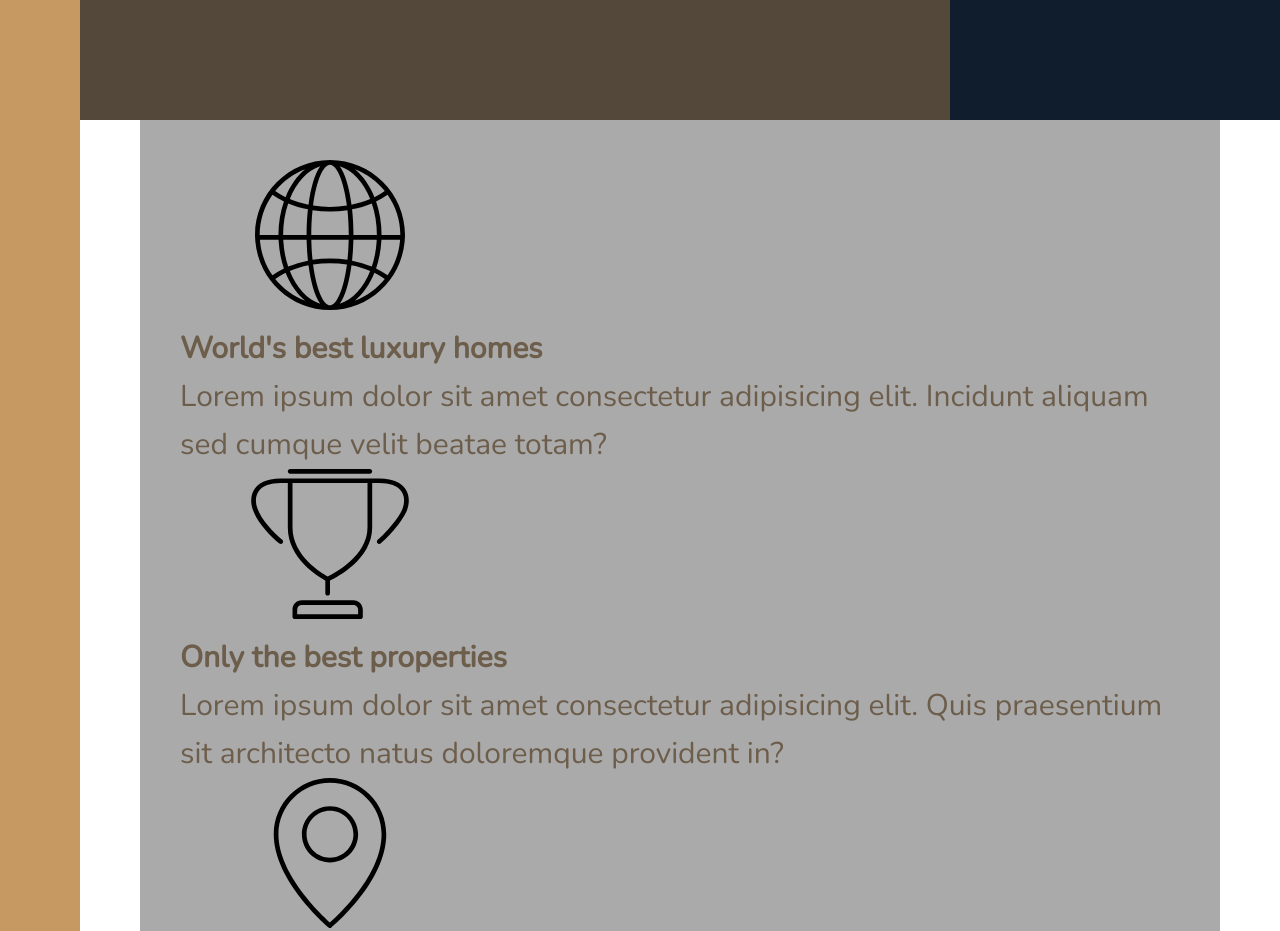
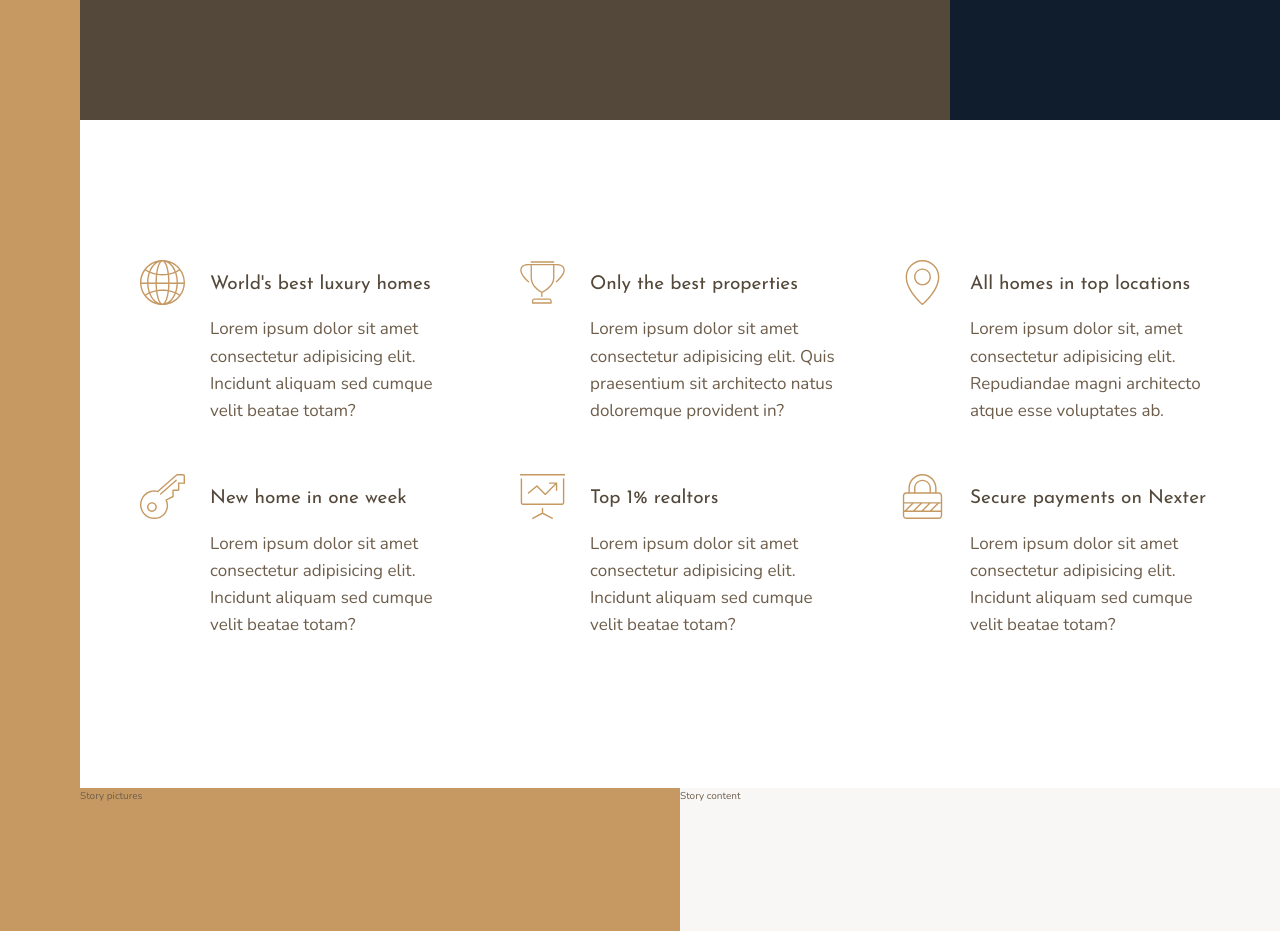
Before and after one commit to loxt/nexter, a website: page index.html in a window 1280 px wide. Shown: the part 520-1451 px from the top of the page. Drawn offline with nearby package versions, Linux system fonts and the light colour scheme.

Commit message:
feat: add auto fit columns

```diff
--- a/index.html
+++ b/index.html
@@ -32,7 +32,7 @@
         <svg class="feature__icon">
           <use xlink:href="img/sprite.svg#icon-global"></use>
         </svg>
-        <h4 class="heading-4">World's best luxury homes</h4>
+        <h4 class="heading-4 heading-4--dark">World's best luxury homes</h4>
         <p class="feature__text">Lorem ipsum dolor sit amet consectetur adipisicing elit. Incidunt aliquam sed cumque
           velit beatae totam?</p>
       </div>
@@ -40,21 +40,21 @@
         <svg class="feature__icon">
           <use xlink:href="img/sprite.svg#icon-trophy"></use>
         </svg>
-        <h4 class="heading-4">Only the best properties</h4>
+        <h4 class="heading-4 heading-4--dark">Only the best properties</h4>
         <p class="feature__text">Lorem ipsum dolor sit amet consectetur adipisicing elit. Quis praesentium sit architecto natus doloremque provident in?</p>
       </div>
       <div class="feature">
         <svg class="feature__icon">
           <use xlink:href="img/sprite.svg#icon-map-pin"></use>
         </svg>
-        <h4 class="heading-4">All homes in top locations</h4>
+        <h4 class="heading-4 heading-4--dark">All homes in top locations</h4>
         <p class="feature__text">Lorem ipsum dolor sit, amet consectetur adipisicing elit. Repudiandae magni architecto atque esse voluptates ab.</p>
       </div>
       <div class="feature">
         <svg class="feature__icon">
           <use xlink:href="img/sprite.svg#icon-key"></use>
         </svg>
-        <h4 class="heading-4">New home in one week</h4>
+        <h4 class="heading-4 heading-4--dark">New home in one week</h4>
         <p class="feature__text">Lorem ipsum dolor sit amet consectetur adipisicing elit. Incidunt aliquam sed cumque
           velit beatae totam?</p>
       </div>
@@ -62,7 +62,7 @@
         <svg class="feature__icon">
           <use xlink:href="img/sprite.svg#icon-presentation"></use>
         </svg>
-        <h4 class="heading-4">Top 1% realtors</h4>
+        <h4 class="heading-4 heading-4--dark">Top 1% realtors</h4>
         <p class="feature__text">Lorem ipsum dolor sit amet consectetur adipisicing elit. Incidunt aliquam sed cumque
           velit beatae totam?</p>
       </div>
@@ -70,7 +70,7 @@
         <svg class="feature__icon">
           <use xlink:href="img/sprite.svg#icon-lock"></use>
         </svg>
-        <h4 class="heading-4">Secure payments on Nexter</h4>
+        <h4 class="heading-4 heading-4--dark">Secure payments on Nexter</h4>
         <p class="feature__text">Lorem ipsum dolor sit amet consectetur adipisicing elit. Incidunt aliquam sed cumque
           velit beatae totam?</p>
       </div>
--- a/sass/_base.scss
+++ b/sass/_base.scss
@@ -41,9 +41,4 @@ body {
                          [sidebar-end full-start] minmax(6rem, 1fr)
                          [center-start] repeat(8, [col-start] minmax(min-content, 14rem) [col-end])
                          [center-end] minmax(6rem, 1fr) [full-end];
-
-  & > * {
-    padding: 40px;
-    font-size: 3rem;
-  }
 }
--- a/sass/_features.scss
+++ b/sass/_features.scss
@@ -1,4 +1,31 @@
 .features {
-  background-color: $color-grey-light-2;
   grid-column: center-start / center-end;
+
+  margin: 15rem 0;
+
+  display: grid;
+  // grid-template-columns: repeat(3, 1fr);
+  grid-template-columns: repeat(auto-fit, minmax(25rem, 1fr));
+  grid-gap: 6rem;
+  align-items: start;
 }
+
+.feature {
+  display: grid;
+
+  grid-template-columns: min-content 1fr;
+  grid-gap: 1.5rem 2.5rem;
+
+  &__icon {
+    fill: $color-primary;
+    width: 4.5rem;
+    height: 4.5rem;
+    grid-row: 1 / span 2;
+    transform: translateY(-1rem);
+  }
+
+  &__text {
+    font-size: 1.7rem;
+    grid-row: 2 / 3;
+  }
+}
--- a/sass/_typography.scss
+++ b/sass/_typography.scss
@@ -0,0 +1,29 @@
+%heading {
+  font-family: $font-display;
+  font-weight: 400;
+}
+
+.heading-1 {
+  @extend %heading;
+}
+
+.heading-2 {
+  @extend %heading;
+}
+
+.heading-3 {
+  @extend %heading;
+}
+
+.heading-4 {
+  @extend %heading;
+  font-size: 1.9rem;
+
+  &--light {
+    color: $color-grey-light-1;
+  }
+
+  &--dark {
+    color: $color-grey-dark-1;
+  }
+}
```
Also changed, not shown: css/style.css.
